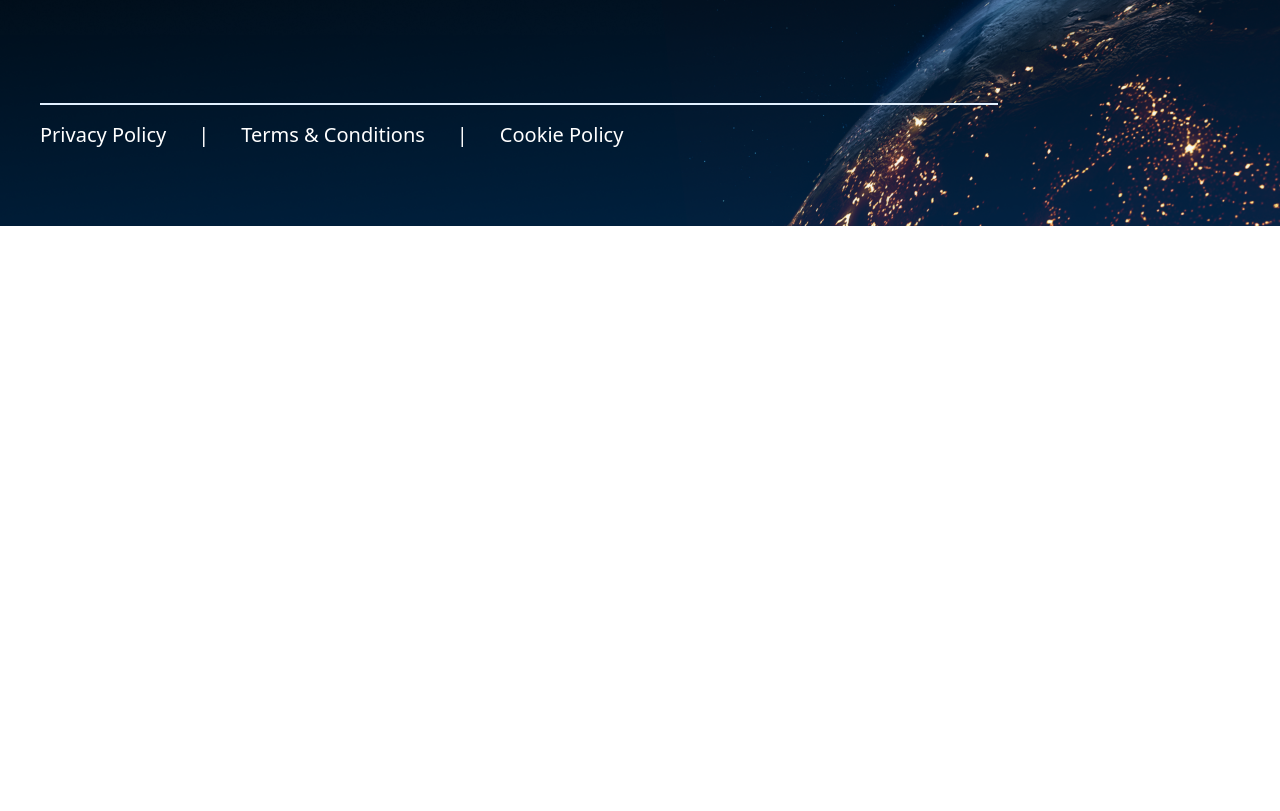
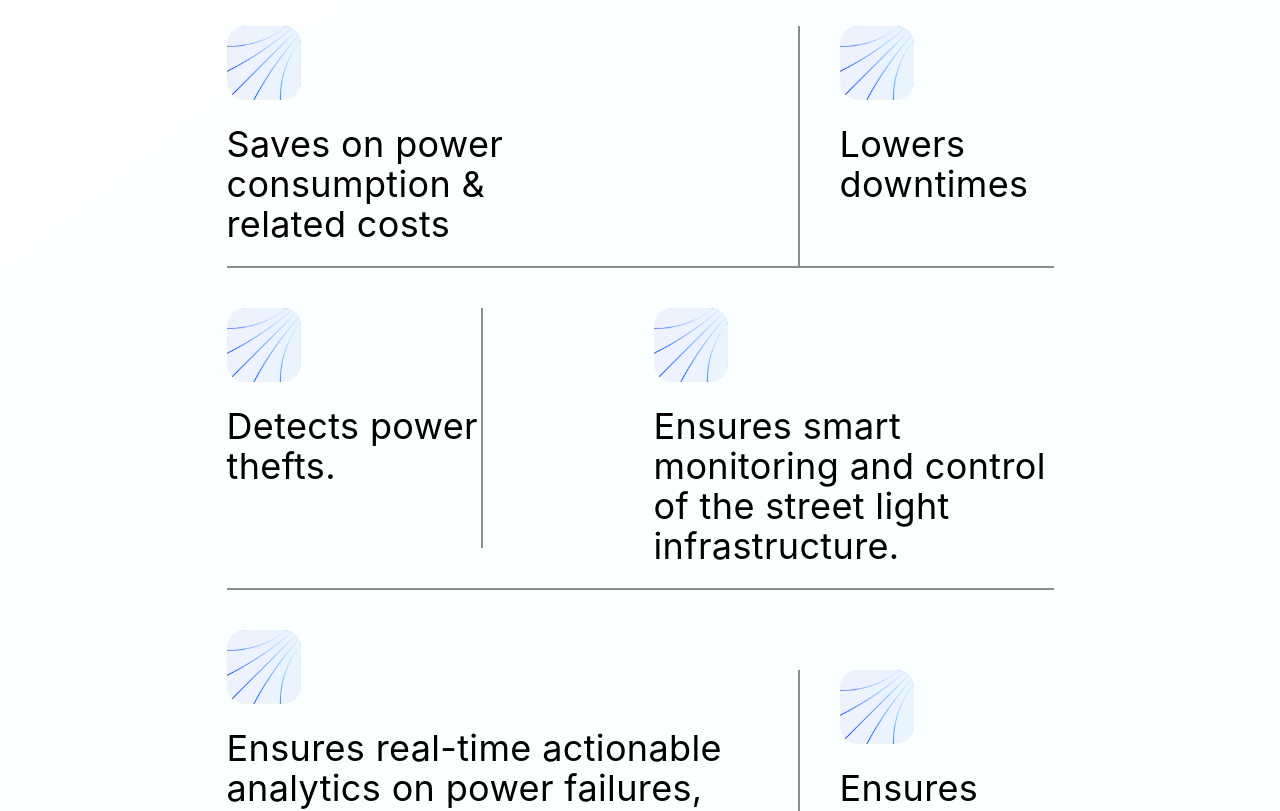
Before and after one commit to atul2oct/task-blacksof, a React (Create React App) app: page / in a window 1280 px wide. Shown: the part 3600-4411 px from the top of the page. Before the commit the page ends 3826 px from the top, so only its background shows below. Built offline with nearby package versions, Linux system fonts and the light colour scheme.

Commit message:
last section completed

```diff
--- a/src/App.css
+++ b/src/App.css
@@ -84,3 +84,10 @@ html, body{
   background-position: center; /* Centers the image */
   width: 100%;
 }
+.bg-card{
+  background: url('assests/Images/card.png') no-repeat ;
+  background-repeat: no-repeat; /* Prevents image repetition */
+  background-size: cover; /* Ensures the image covers the entire element */
+  background-position: center; /* Centers the image */
+  width: 100%;
+}
--- /dev/null
+++ b/src/components/homepage/Cards.jsx
@@ -0,0 +1,22 @@
+import React from 'react'
+import {image} from '../../assests/Images/card.png'
+
+const Cards = ({text,customClass}) => {
+  return (
+    <div className={`w-64 ${customClass}   h-60 flex flex-col items-start gap-6`}>
+        <div className="relative w-[74px] h-[74px] flex-none">
+            {/* rectangle */}
+            <div className="absolute w-[73px] h-[73px] left-[1px] top-0 bg-gradient-to-r from-[#3661FF] to-[#0085FF] rounded-[19px] bg-[#D9D9D9]"></div>
+            {/* image */}
+            <div className="absolute w-[74px] h-[74px] left-0 top-0 bg-card mix-blend-luminosity" ></div>
+        </div>
+
+        {/* text */}
+        <p className="text-4xl leading-10 tracking-[0.01em] font-inter">
+            {text}
+        </p>
+    </div>
+  )
+}
+
+export default Cards
--- /dev/null
+++ b/src/components/homepage/LightSection2.jsx
@@ -0,0 +1,30 @@
+import React from 'react'
+import Cards from './Cards'
+
+const LightSection2 = () => {
+  return (
+    <div className="flex justify-center items-center w-full bg-gradient-to-br from-[#FFFFFF] via-[#FAFFFF] to-[#FAFFFF]">
+        <div className='flex flex-col justify-between gap-10'>
+            <div className=" w-[827px] h-[144px] left-[170px] top-0 text-center text-[#000000] text-[48px] leading-[72px] tracking-[0.01em] font-inter">
+                The platform assists city managers on multiple fronts
+            </div>
+
+            <div className='flex justify-between items-center border-b-2  border-b-[#8E8D8D]'>
+                <Cards text="Saves on power consumption & related costs" customClass="w-[300px]"/>
+                <Cards text="Lowers downtimes" customClass='border-l-2  border-[#8E8D8D] pl-10 '/>
+            </div>
+            <div className='flex justify-between items-center'>
+                <Cards text="Detects power thefts." customClass='border-r-2  border-r-[#8E8D8D]'/>
+                <Cards text="Ensures smart monitoring and control of the street light infrastructure." customClass="w-[400px]"/>
+            </div>
+            <div className='flex justify-between items-stretch border-t-2 border-t-[#8E8D8D] pt-10'>
+                <Cards text="Ensures real-time actionable analytics on power failures, lamp malfunctions, voltage failures, etc." customClass="w-[500px] border-b-2  border-[#8E8D8D] pb-10"/>
+                <Cards text="Ensures security in the neighborhood" customClass='border-b-2 border-l-2  border-[#8E8D8D] mt-10 pl-10 pb-10'/>
+            </div>
+
+        </div>
+    </div>
+  )
+}
+
+export default LightSection2
--- a/src/pages/Home.jsx
+++ b/src/pages/Home.jsx
@@ -3,6 +3,7 @@ import DarkSection from '../components/homepage/DarkSection'
 import LightSection from '../components/homepage/LightSection'
 import GreySection from '../components/homepage/GreySection'
 import Footer from '../components/common/Footer'
+import LightSection2 from '../components/homepage/LightSection2'
 
 const Home = () => {
   return (
@@ -14,8 +15,8 @@ const Home = () => {
         <LightSection/>
         {/* section-3 grey section */}
         <GreySection/>
-        {/* section-4 light section */}
-
+        {/* section-4 light section 2 */}
+        <LightSection2/>
         {/* section-5 footer section */}
         <Footer/>
       </section>
```
Also changed, not shown: src/assests/Images/card.png (added).
